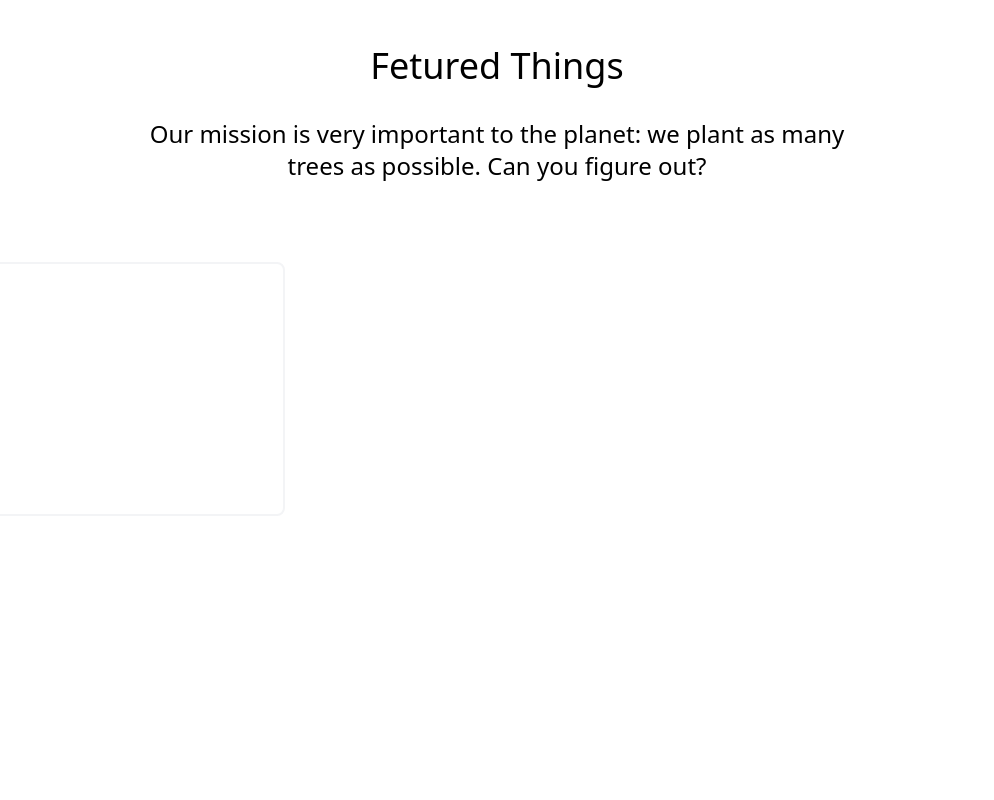
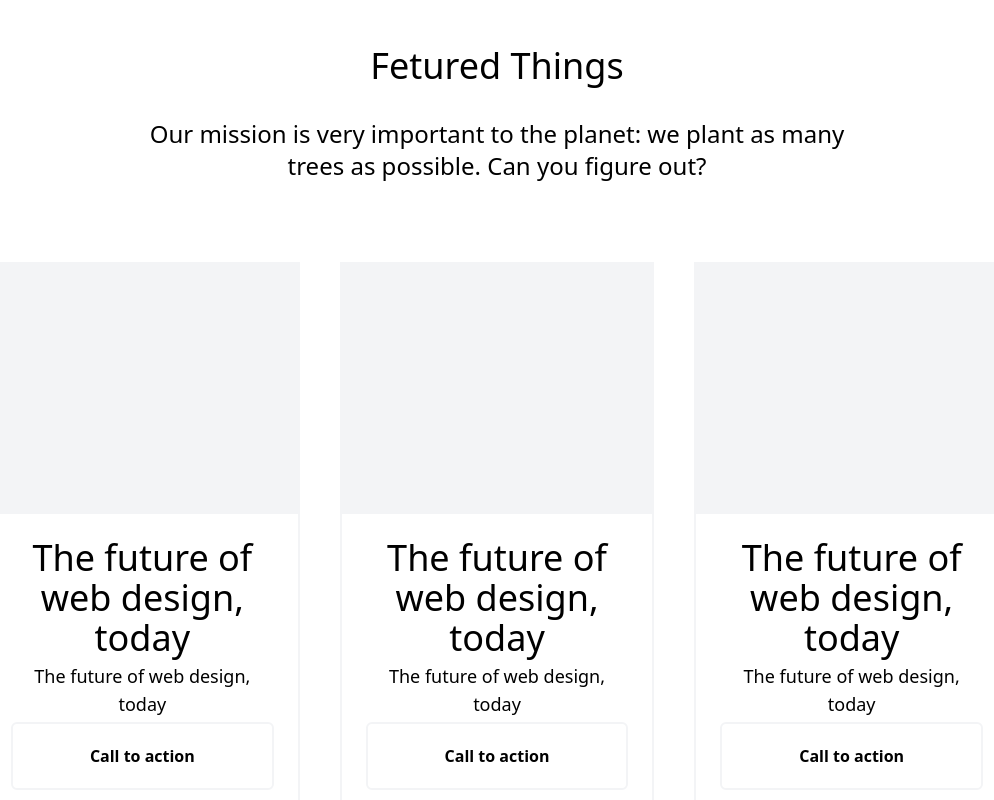
Before and after one commit to Herik25/RajProject, a React (Vite) app: page / in a window 1280 px wide. Shown: the part 1622-2422 px from the top of the page, without its empty margins (143-1137 px from the left). Before the commit the page ends 2138 px from the top, so only its background shows below. Built offline with nearby package versions, Linux system fonts and the light colour scheme.

Commit message:
cards commit

```diff
--- a/src/components/Cards/Index.jsx
+++ b/src/components/Cards/Index.jsx
@@ -1,24 +1,54 @@
-import React from 'react'
+import React from "react";
 
 function Cards() {
   return (
-    <div className=' px-32'>
-        <div className=' flex justify-between gap-10 border-gray-100 rounded-lg border-2 w-[300px]'>
-            <div>
-                <div className=' h-[250px] w-full bg-gray-100'>
-
-                </div>
-                {/* <div>
-                    <h1>The future of web
-                    design, today</h1>
-                    <p>The future of web design, today</p>
-                    <button>asdf</button>
-                </div> */}
-
-            </div>
+    <div className=" px-32">
+      <div className=" flex justify-between items-center gap-10  rounded-lg">
+        <div className="border-gray-100 border-2">
+          <div className=" h-[250px]  bg-gray-100"></div>
+          <div className=" flex flex-col justify-between min-h-[300px] p-6 w-full">
+            <h1 className=" text-4xl text-center">
+              The future of web design, today
+            </h1>
+            <p className=" text-lg text-center">
+              The future of web design, today
+            </p>
+            <button className=" border-gray-100 border-2 p-5 rounded-md text-[#000] font-semibold">
+              Call to action
+            </button>
+          </div>
         </div>
+        <div className="border-gray-100 border-2">
+          <div className=" h-[250px]  bg-gray-100"></div>
+          <div className=" flex flex-col justify-between min-h-[300px] p-6 w-full">
+            <h1 className=" text-4xl text-center">
+              The future of web design, today
+            </h1>
+            <p className=" text-lg text-center">
+              The future of web design, today
+            </p>
+            <button className=" border-gray-100 border-2 p-5 rounded-md text-[#000] font-semibold">
+              Call to action
+            </button>
+          </div>
+        </div>
+        <div className="border-gray-100 border-2">
+          <div className=" h-[250px]  bg-gray-100"></div>
+          <div className=" flex flex-col justify-between min-h-[300px] p-6 w-full">
+            <h1 className=" text-4xl text-center">
+              The future of web design, today
+            </h1>
+            <p className=" text-lg text-center">
+              The future of web design, today
+            </p>
+            <button className=" border-gray-100 border-2 p-5 rounded-md text-[#000] font-semibold">
+              Call to action
+            </button>
+          </div>
+        </div>
+      </div>
     </div>
-  )
+  );
 }
 
-export default Cards
+export default Cards;
```
